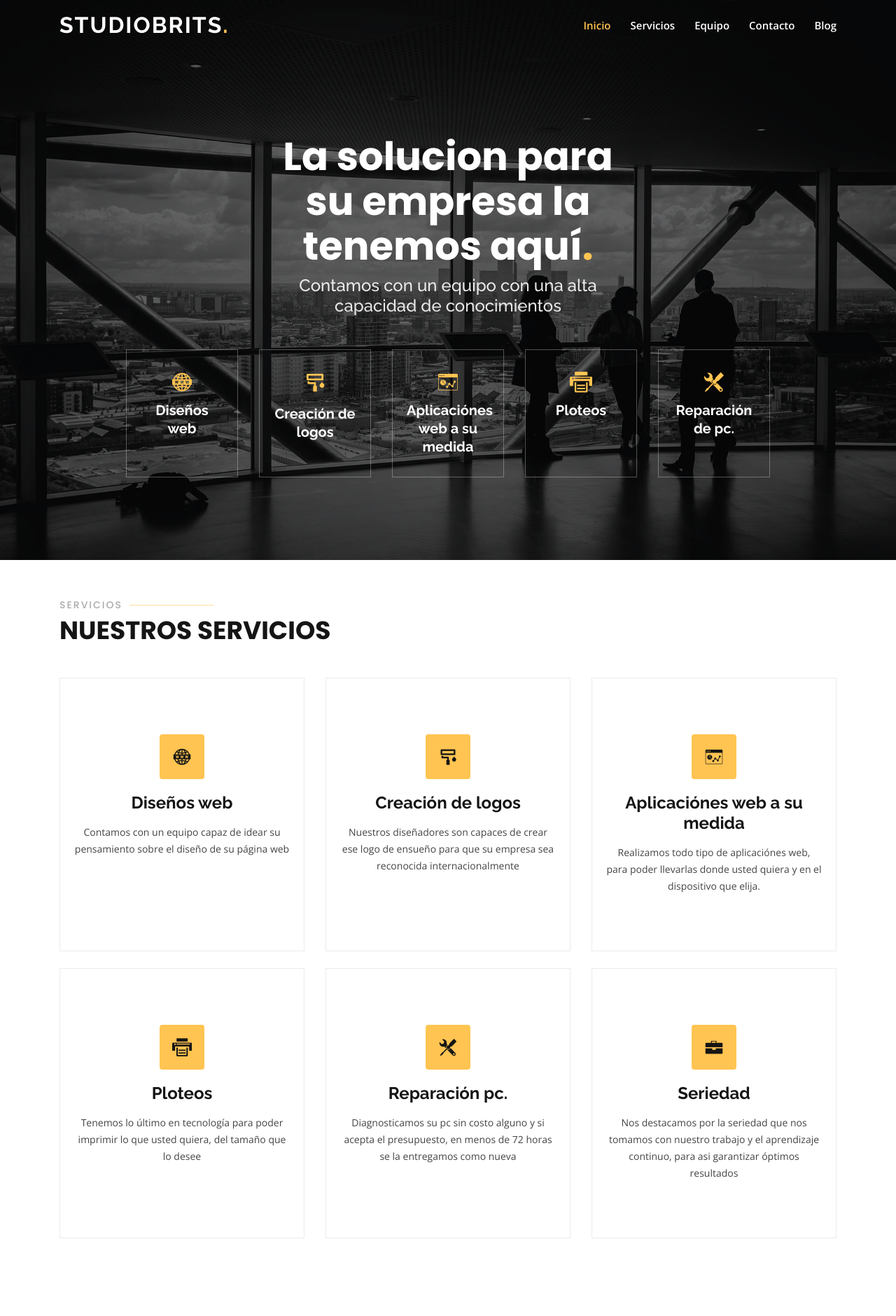
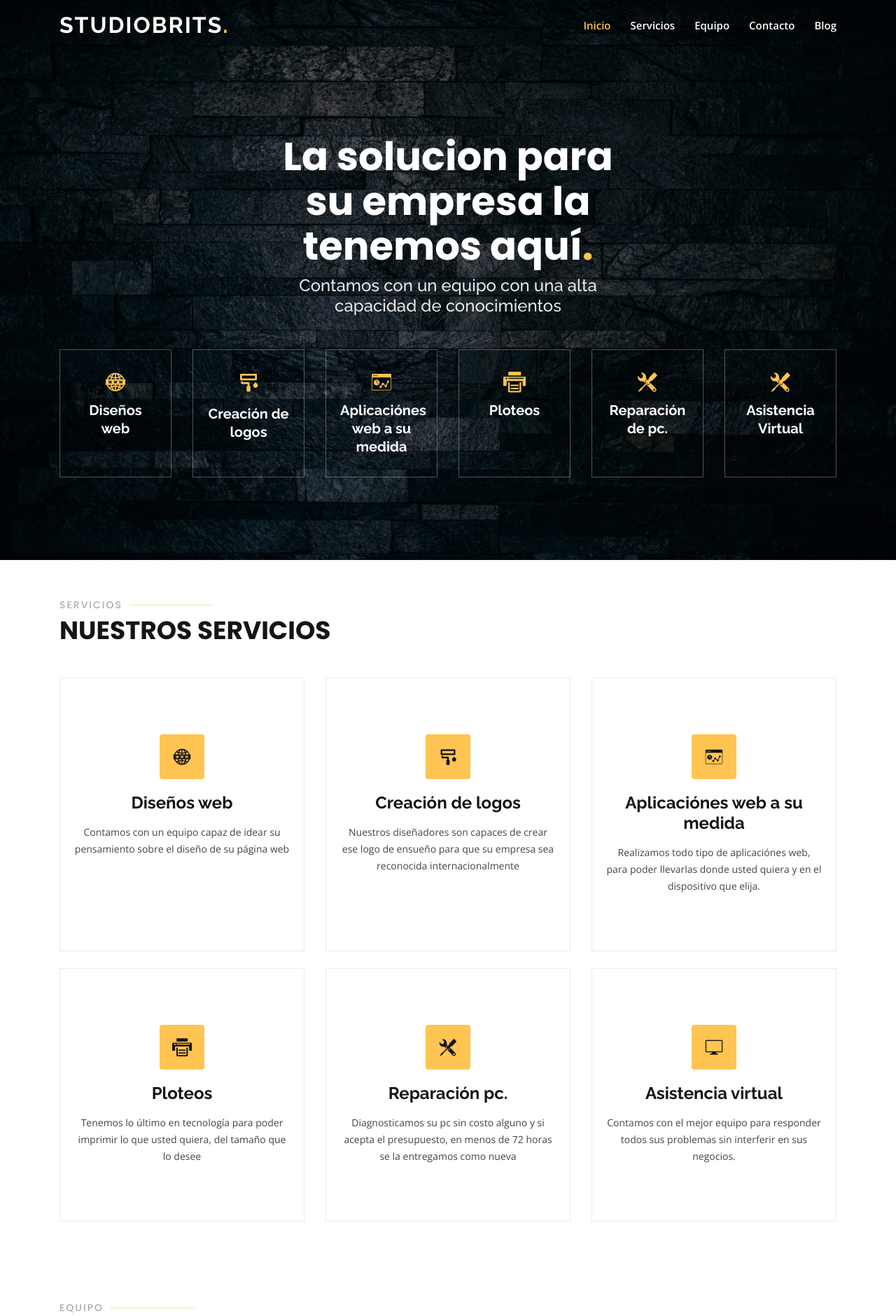
Before and after one commit to sbritos58/StudioBrits, a Django app: page / in a window 1280 px wide. Shown: the top 1880 px of the page at 70% size. Run offline with Django 3.2, Linux system fonts and the light colour scheme; some libraries are stand-ins or nearby versions.

Commit message:
Veamos con otro fondo

```diff
--- a/templates/herosection.html
+++ b/templates/herosection.html
@@ -39,6 +39,12 @@
                     <h3><a href="">Reparación de pc.</a></h3>
                 </div>
             </div>
+            <div class="col-xl-2 col-md-4 col-6 mt-4 mt-xl-0">
+                <div class="icon-box">
+                    <i class="icofont-repair"></i>
+                    <h3><a href="">Asistencia Virtual</a></h3>
+                </div>
+            </div>
         </div>
 
     </div>
--- a/templates/servicios.html
+++ b/templates/servicios.html
@@ -52,9 +52,9 @@
 
             <div class="col-lg-4 col-md-6 d-flex align-items-stretch mt-4" data-aos="zoom-in" data-aos-delay="300">
                 <div class="icon-box">
-                    <div class="icon"><i class="icofont-briefcase"></i></div>
-                    <h4><a href="">Seriedad</a></h4>
-                    <p>Nos destacamos por la seriedad que nos tomamos con nuestro trabajo y el aprendizaje continuo, para asi garantizar óptimos resultados</p>
+                    <div class="icon"><i class="icofont-computer"></i></div>
+                    <h4><a href="">Asistencia virtual</a></h4>
+                    <p>Contamos con el mejor equipo para responder todos sus problemas sin interferir en sus negocios.</p>
                 </div>
             </div>
 
```
Also changed, not shown: StudioBrits/settings.py (+4 -4 lines), media/media/Post/Tessera_Sanitaria_1.jpg (deleted), media/media/Post/processed_5.jpeg (deleted), static/media/Post/processed_3.jpeg (added), static/static/assets/img/hero-bg.jpg, 1 other file.
